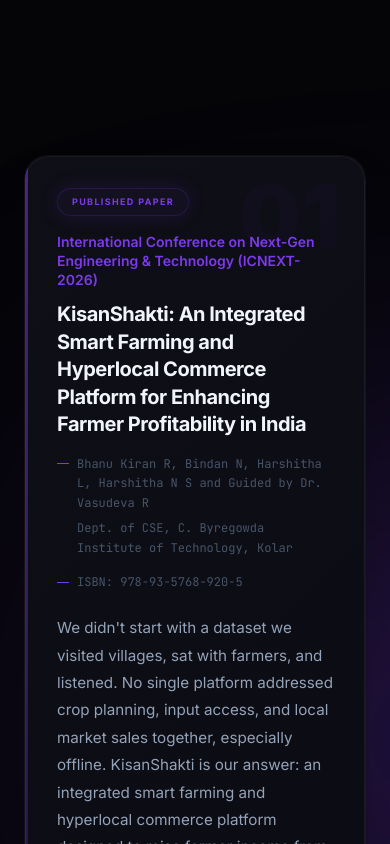
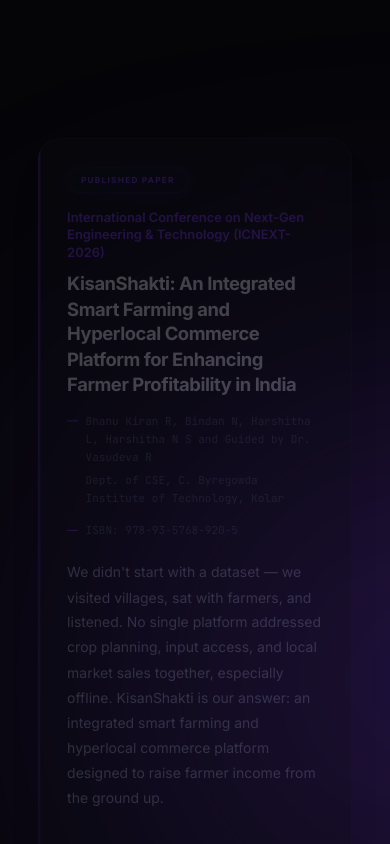
Before and after one commit to Bhanucreator/Portfolio-, a Next.js app: page / in a window 390 px wide. Shown: the part 6720-7564 px from the top of the page. Built offline with nearby package versions, Linux system fonts and the light colour scheme.

Commit message:
Fix publications sticky stacking scroll animation and mobile responsiveness

```diff
--- a/app/globals.css
+++ b/app/globals.css
@@ -47,13 +47,13 @@
 
 html {
   scroll-behavior: smooth;
-  overflow-x: hidden;
+  overflow-x: clip; /* clip instead of hidden — hidden creates a scroll container that breaks position: sticky */
 }
 
 body {
   background: var(--bg-primary);
   color: var(--text-primary);
-  overflow-x: hidden;
+  overflow-x: clip; /* clip instead of hidden — hidden breaks position: sticky */
   -webkit-font-smoothing: antialiased;
   -moz-osx-font-smoothing: grayscale;
 }
--- a/app/layout.tsx
+++ b/app/layout.tsx
@@ -27,7 +27,7 @@
     <html lang="en" className="dark scroll-smooth">
       <body className={`${inter.variable} ${jetbrainsMono.variable} font-sans antialiased`}>
         <NavBar />
-        <main className="flex flex-col min-h-screen overflow-x-hidden">
+        <main className="flex flex-col min-h-screen">
           {children}
         </main>
       </body>
--- a/components/PublicationsSection.tsx
+++ b/components/PublicationsSection.tsx
@@ -2,17 +2,20 @@
 import React, { useRef, useState, useEffect } from "react";
 import { motion, useScroll, useTransform, MotionValue } from "framer-motion";
 
-/* ─── Data — All publications from real resume + ICNEXT paper ─── */
+/* ─── Data ─── */
 const publicationsData = [
   {
     id: "kisanshakti",
-    title: "KisanShakti: An Integrated Smart Farming and Hyperlocal Commerce Platform for Enhancing Farmer Profitability in India",
-    conference: "International Conference on Next-Gen Engineering & Technology (ICNEXT-2026)",
+    title:
+      "KisanShakti: An Integrated Smart Farming and Hyperlocal Commerce Platform for Enhancing Farmer Profitability in India",
+    conference:
+      "International Conference on Next-Gen Engineering & Technology (ICNEXT-2026)",
     isbn: "978-93-5768-920-5",
-    authors: "Bhanu Kiran R, Bindan N, Harshitha L, Harshitha N S and Guided by Dr. Vasudeva R",
+    authors:
+      "Bhanu Kiran R, Bindan N, Harshitha L, Harshitha N S and Guided by Dr. Vasudeva R",
     institution: "Dept. of CSE, C. Byregowda Institute of Technology, Kolar",
     description:
-      "We didn't start with a dataset we visited villages, sat with farmers, and listened. No single platform addressed crop planning, input access, and local market sales together, especially offline. KisanShakti is our answer: an integrated smart farming and hyperlocal commerce platform designed to raise farmer income from the ground up.",
+      "We didn't start with a dataset — we visited villages, sat with farmers, and listened. No single platform addressed crop planning, input access, and local market sales together, especially offline. KisanShakti is our answer: an integrated smart farming and hyperlocal commerce platform designed to raise farmer income from the ground up.",
     bullets: [
       "Offline-capable React Native architecture for low-connectivity rural zones across Karnataka.",
       "AI-driven crop advisory system using localised agri-data and TensorFlow Lite CNN for disease detection.",
@@ -26,7 +29,8 @@
   {
     id: "drug-discovery",
     title: "AI Applications in Pharmaceutical Drug Discovery",
-    conference: "7th National Conference on Recent Trends in Engineering Science & Technology (NCRTEST-2025)",
+    conference:
+      "7th National Conference on Recent Trends in Engineering Science & Technology (NCRTEST-2025)",
     isbn: "978-93-6884-411-2",
     authors: "Bhanu Kiran R",
     institution: "C. Byregowda Institute of Technology, Kolar",
@@ -42,90 +46,47 @@
   },
 ];
 
-/* ── Card accent palette — violet, cyan ── */
 const cardAccents = ["#7C3AED", "#00E5FF"];
+const TOTAL = publicationsData.length;
 
-function PublicationCard({
-  pub, index, totalCards, scrollYProgress,
+/* ─────────────────────────────────────────────────────────────────
+   Card content — just the visual card, no positioning/stacking logic
+───────────────────────────────────────────────────────────────── */
+function CardContent({
+  pub,
+  index,
+  accent,
 }: {
   pub: (typeof publicationsData)[0];
   index: number;
-  totalCards: number;
-  scrollYProgress: MotionValue<number>;
+  accent: string;
 }) {
-  const [isDesktop, setIsDesktop] = useState(false);
-
-  useEffect(() => {
-    const handleResize = () => setIsDesktop(window.innerWidth >= 768);
-    handleResize();
-    window.addEventListener("resize", handleResize);
-    return () => window.removeEventListener("resize", handleResize);
-  }, []);
-
-  const accent = cardAccents[index % cardAccents.length];
-
-  const segmentSize = 1 / totalCards;
-  const fadeStart  = segmentSize * (index + 0.4);
-  const fadeEnd    = segmentSize * (index + 0.9);
-
-  // Dynamic custom transform mapping that evaluates isDesktop inside the scroll tick.
-  // This keeps scale and opacity bound as active MotionValues so Framer Motion works correctly.
-  const scale = useTransform(scrollYProgress, (latest) => {
-    if (!isDesktop || index >= totalCards - 1) return 1;
-    if (latest <= fadeStart) return 1;
-    if (latest >= fadeEnd) return 0.94;
-    const pct = (latest - fadeStart) / (fadeEnd - fadeStart);
-    return 1 - pct * (1 - 0.94);
-  });
-
-  const opacity = useTransform(scrollYProgress, (latest) => {
-    if (!isDesktop || index >= totalCards - 1) return 1;
-    if (latest <= fadeStart) return 1;
-    if (latest >= fadeEnd) return 0.3;
-    const pct = (latest - fadeStart) / (fadeEnd - fadeStart);
-    return 1 - pct * (1 - 0.3);
-  });
-
   return (
-    <div
-      className="md:sticky mb-16 md:mb-0 relative"
-      style={{
-        // On md+ screens, it sticks near the top to stack
-        top: `calc(12vh + ${index * 30}px)`,
-        zIndex: index + 1,
-        // Ensure there is plenty of scrolling space before the next card overlaps
-        paddingBottom: index < totalCards - 1 ? "15vh" : "0px",
-      }}
-    >
-      <motion.div
-        initial={{ opacity: 0, y: 50 }}
-        whileInView={{ opacity: 1, y: 0 }}
-        viewport={{ once: true, margin: "-50px" }}
-        transition={{ duration: 0.6, ease: "easeOut", delay: index * 0.1 }}
-      >
-        <motion.div
-          style={{ scale, opacity, transformOrigin: "top" }}
-          className="relative rounded-3xl overflow-hidden group cursor-default shadow-2xl bg-bg-primary/50 backdrop-blur-sm border border-white/5"
-        >
+    <div className="relative rounded-3xl overflow-hidden group cursor-default shadow-2xl">
       {/* Card Background */}
       <div
         className="absolute inset-0 rounded-3xl"
         style={{
-            background: "linear-gradient(135deg, rgba(15,15,23,0.98) 0%, rgba(10,10,18,0.99) 100%)",
+          background:
+            "linear-gradient(135deg, rgba(15,15,23,0.98) 0%, rgba(10,10,18,0.99) 100%)",
           border: "1px solid rgba(255,255,255,0.06)",
         }}
       />
 
-        {/* Top gradient on hover */}
+      {/* Top gradient line on hover */}
       <div
         className="absolute top-0 left-0 right-0 h-[3px] opacity-0 group-hover:opacity-100 transition-opacity duration-700 rounded-t-3xl"
-          style={{ background: `linear-gradient(90deg, transparent 0%, ${accent} 50%, transparent 100%)` }}
+        style={{
+          background: `linear-gradient(90deg, transparent 0%, ${accent} 50%, transparent 100%)`,
+        }}
       />
 
       {/* Left stripe */}
       <div
         className="absolute left-0 top-0 bottom-0 w-[3px] rounded-l-3xl opacity-50 group-hover:opacity-100 transition-opacity duration-500"
-          style={{ background: `linear-gradient(180deg, ${accent}, transparent)` }}
+        style={{
+          background: `linear-gradient(180deg, ${accent}, transparent)`,
+        }}
       />
 
       {/* Ghost number */}
@@ -138,11 +99,9 @@
 
       {/* Content Grid */}
       <div className="relative z-10 p-8 md:p-10 grid grid-cols-1 md:grid-cols-12 gap-8 md:gap-10">
-
-          {/* Left Column: Details & Button */}
+        {/* Left: Details & Button */}
         <div className="md:col-span-7 flex flex-col justify-between">
           <div>
-              {/* Header Badge */}
             <div className="flex items-center justify-between gap-4 mb-4">
               <span
                 className="text-[9px] font-bold uppercase tracking-[0.15em] px-3.5 py-1.5 rounded-full border whitespace-nowrap"
@@ -157,20 +116,23 @@
               </span>
             </div>
 
-              {/* Conference */}
-              <p className="text-sm font-semibold mb-3 leading-snug" style={{ color: accent }}>
+            <p
+              className="text-sm font-semibold mb-3 leading-snug"
+              style={{ color: accent }}
+            >
               {pub.conference}
             </p>
 
-              {/* Title */}
             <h3 className="text-xl md:text-2xl font-bold text-text-primary leading-snug tracking-tight mb-4">
               {pub.title}
             </h3>
 
-              {/* Authors & Institution */}
             <div className="space-y-1.5 mb-4">
               <p className="text-xs text-text-muted font-mono flex items-start gap-2">
-                  <span className="w-3 h-px mt-2 shrink-0" style={{ backgroundColor: accent }} />
+                <span
+                  className="w-3 h-px mt-2 shrink-0"
+                  style={{ backgroundColor: accent }}
+                />
                 <span className="leading-relaxed">{pub.authors}</span>
               </p>
               <p className="text-xs text-text-muted font-mono flex items-start gap-2">
@@ -179,21 +141,21 @@
               </p>
             </div>
 
-              {/* ISBN */}
             {pub.isbn && (
               <p className="text-xs text-text-muted font-mono mb-6 flex items-center gap-2">
-                  <span className="w-3 h-px shrink-0" style={{ backgroundColor: accent }} />
+                <span
+                  className="w-3 h-px shrink-0"
+                  style={{ backgroundColor: accent }}
+                />
                 <span>ISBN: {pub.isbn}</span>
               </p>
             )}
 
-              {/* Description */}
             <p className="text-text-secondary leading-[1.8] text-[0.95rem] mb-6 md:mb-0">
               {pub.description}
             </p>
           </div>
 
-            {/* Button (Desktop) */}
           <div className="hidden md:block mt-8">
             <a
               href={pub.linkUrl}
@@ -202,18 +164,31 @@
               className="group/btn inline-flex items-center gap-3 px-6 py-3 rounded-xl text-sm font-semibold text-text-primary border border-white/[0.08] bg-white/[0.03] hover:bg-white/[0.07] hover:border-white/[0.15] transition-all duration-300 relative z-20"
             >
               {pub.linkText}
-                <svg className="w-4 h-4 transition-transform duration-300 group-hover/btn:translate-x-1.5" fill="none" stroke="currentColor" strokeWidth="2" viewBox="0 0 24 24">
-                  <path strokeLinecap="round" strokeLinejoin="round" d="M17.25 8.25L21 12m0 0l-3.75 3.75M21 12H3" />
+              <svg
+                className="w-4 h-4 transition-transform duration-300 group-hover/btn:translate-x-1.5"
+                fill="none"
+                stroke="currentColor"
+                strokeWidth="2"
+                viewBox="0 0 24 24"
+              >
+                <path
+                  strokeLinecap="round"
+                  strokeLinejoin="round"
+                  d="M17.25 8.25L21 12m0 0l-3.75 3.75M21 12H3"
+                />
               </svg>
             </a>
           </div>
         </div>
 
-          {/* Right Column: Key Findings */}
+        {/* Right: Key Findings */}
         <div className="md:col-span-5 flex flex-col justify-between">
           <div>
             <p className="text-[11px] font-bold text-text-muted mb-4 uppercase tracking-[0.2em] flex items-center gap-3">
-                <span className="w-6 h-px shrink-0" style={{ backgroundColor: accent }} />
+              <span
+                className="w-6 h-px shrink-0"
+                style={{ backgroundColor: accent }}
+              />
               Key Findings
             </p>
             <ul className="space-y-4 pl-1">
@@ -228,15 +203,19 @@
                 >
                   <span
                     className="mt-[7px] w-2 h-2 rounded-sm shrink-0 rotate-45"
-                      style={{ backgroundColor: accent, boxShadow: `0 0 8px ${accent}60` }}
+                    style={{
+                      backgroundColor: accent,
+                      boxShadow: `0 0 8px ${accent}60`,
+                    }}
                   />
-                    <span className="hover:text-text-primary transition-colors duration-200">{bullet}</span>
+                  <span className="hover:text-text-primary transition-colors duration-200">
+                    {bullet}
+                  </span>
                 </motion.li>
               ))}
             </ul>
           </div>
 
-            {/* Mobile Button placement */}
           <div className="block md:hidden mt-8">
             <a
               href={pub.linkUrl}
@@ -245,39 +224,77 @@
               className="group/btn w-full justify-center inline-flex items-center gap-3 px-6 py-3 rounded-xl text-sm font-semibold text-text-primary border border-white/[0.08] bg-white/[0.03] hover:bg-white/[0.07] hover:border-white/[0.15] transition-all duration-300 relative z-20"
             >
               {pub.linkText}
-                <svg className="w-4 h-4 transition-transform duration-300 group-hover/btn:translate-x-1.5" fill="none" stroke="currentColor" strokeWidth="2" viewBox="0 0 24 24">
-                  <path strokeLinecap="round" strokeLinejoin="round" d="M17.25 8.25L21 12m0 0l-3.75 3.75M21 12H3" />
+              <svg
+                className="w-4 h-4 transition-transform duration-300 group-hover/btn:translate-x-1.5"
+                fill="none"
+                stroke="currentColor"
+                strokeWidth="2"
+                viewBox="0 0 24 24"
+              >
+                <path
+                  strokeLinecap="round"
+                  strokeLinejoin="round"
+                  d="M17.25 8.25L21 12m0 0l-3.75 3.75M21 12H3"
+                />
               </svg>
             </a>
           </div>
         </div>
-
       </div>
-      </motion.div>
-      </motion.div>
     </div>
   );
 }
 
+/* ─────────────────────────────────────────────────────────────────
+   Section —
+
+   CRITICAL STRUCTURE for sticky stacking:
+   All sticky cards MUST share the SAME parent container.
+   Spacer divs are SIBLINGS of the sticky cards (not parents).
+
+   ┌──────────────────────────────────────────────┐
+   │  SHARED CONTAINER (relative)                  │
+   │  ┌──────────────────────────────────────────┐ │
+   │  │  Card 1 (md:sticky, top: 10vh, z: 1)    │ │  ← sticks here
+   │  └──────────────────────────────────────────┘ │
+   │  ┌──────────────────────────────────────────┐ │
+   │  │  Spacer (height: 50vh on desktop)        │ │  ← creates scroll travel
+   │  └──────────────────────────────────────────┘ │
+   │  ┌──────────────────────────────────────────┐ │
+   │  │  Card 2 (md:sticky, top: 10vh+28, z: 2) │ │  ← slides over Card 1
+   │  └──────────────────────────────────────────┘ │
+   └──────────────────────────────────────────────┘
+───────────────────────────────────────────────────────────────── */
 export default function PublicationsSection() {
   const sectionRef = useRef<HTMLElement>(null);
 
-  // Track scroll progress for the whole section to drive the stacking card animations
   const { scrollYProgress } = useScroll({
     target: sectionRef,
-    offset: ["start start", "end end"]
+    offset: ["start start", "end end"],
   });
 
+  // Scale/opacity for Card 1 (shrinks & fades as Card 2 overlaps)
+  const scale0 = useTransform(scrollYProgress, [0.3, 0.55], [1, 0.92]);
+  const opacity0 = useTransform(scrollYProgress, [0.3, 0.55], [1, 0.25]);
+
   return (
-    <section id="publications" ref={sectionRef} className="relative w-full py-28 bg-bg-primary">
+    <section
+      id="publications"
+      ref={sectionRef}
+      className="relative w-full bg-bg-primary py-28"
+    >
       {/* Ambient glows */}
       <div
         className="absolute left-1/3 top-1/4 w-[600px] h-[500px] rounded-full pointer-events-none blur-[180px] opacity-12"
-        style={{ background: "radial-gradient(circle, #7C3AED 0%, transparent 70%)" }}
+        style={{
+          background: "radial-gradient(circle, #7C3AED 0%, transparent 70%)",
+        }}
       />
       <div
         className="absolute right-0 bottom-1/3 w-[400px] h-[400px] rounded-full pointer-events-none blur-[150px] opacity-8"
-        style={{ background: "radial-gradient(circle, #00E5FF 0%, transparent 70%)" }}
+        style={{
+          background: "radial-gradient(circle, #00E5FF 0%, transparent 70%)",
+        }}
       />
 
       <div className="relative z-10 max-w-5xl mx-auto px-6">
@@ -294,21 +311,59 @@
             <span className="section-underline" />
           </h2>
           <p className="text-text-secondary mt-8 text-base max-w-xl mx-auto">
-            Peer-reviewed research in AI/ML applications and agricultural technology, presented at national and international conferences.
+            Peer-reviewed research in AI/ML applications and agricultural
+            technology, presented at national and international conferences.
           </p>
         </motion.div>
 
-        {/* Cards Container */}
+        {/* ══════════════════════════════════════════════════════════
+            STICKY CARD STACK — all cards share this SINGLE container
+           ══════════════════════════════════════════════════════════ */}
         <div className="relative">
-          {publicationsData.map((pub, idx) => (
-            <PublicationCard
-              key={pub.id}
-              pub={pub}
-              index={idx}
-              totalCards={publicationsData.length}
-              scrollYProgress={scrollYProgress}
+          {publicationsData.map((pub, idx) => {
+            const accent = cardAccents[idx % cardAccents.length];
+            const isLast = idx === TOTAL - 1;
+
+            return (
+              <React.Fragment key={pub.id}>
+                {/* STICKY CARD — sticks at top, higher index = higher z */}
+                <motion.div
+                  className="relative md:sticky"
+                  style={{
+                    top: `calc(10vh + ${idx * 28}px)`,
+                    zIndex: idx + 1,
+                    // Scale & opacity animation for Card 1 only
+                    scale: idx === 0 ? scale0 : 1,
+                    opacity: idx === 0 ? opacity0 : 1,
+                    transformOrigin: "top center",
+                  }}
+                >
+                  <motion.div
+                    initial={{ opacity: 0, y: 40 }}
+                    whileInView={{ opacity: 1, y: 0 }}
+                    viewport={{ once: true, margin: "-60px" }}
+                    transition={{ duration: 0.5, ease: "easeOut" }}
+                  >
+                    <CardContent pub={pub} index={idx} accent={accent} />
+                  </motion.div>
+                </motion.div>
+
+                {/* SPACER — creates scroll travel so the next card can slide over.
+                    Only between cards, not after the last one.
+                    Sibling of sticky card, NOT parent. Hidden on mobile. */}
+                {!isLast && (
+                  <div
+                    className="hidden md:block"
+                    style={{ height: "50vh" }}
+                    aria-hidden="true"
                   />
-          ))}
+                )}
+
+                {/* Mobile gap between cards */}
+                {!isLast && <div className="block md:hidden h-8" />}
+              </React.Fragment>
+            );
+          })}
         </div>
       </div>
     </section>
```
Also changed, not shown: components/HeroSection.tsx (+4 -4 lines). Lines whose indentation alone changed are shown as unchanged.
